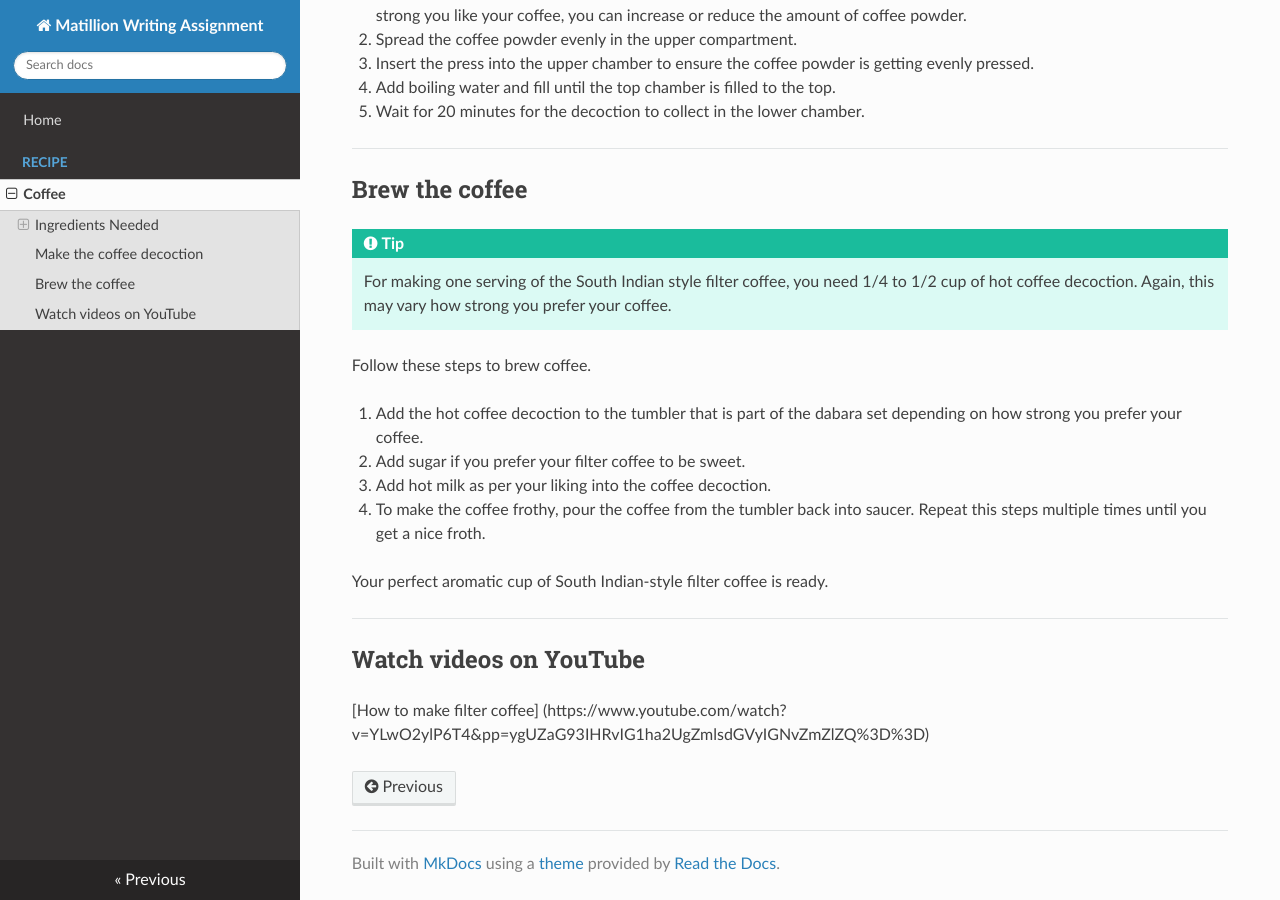
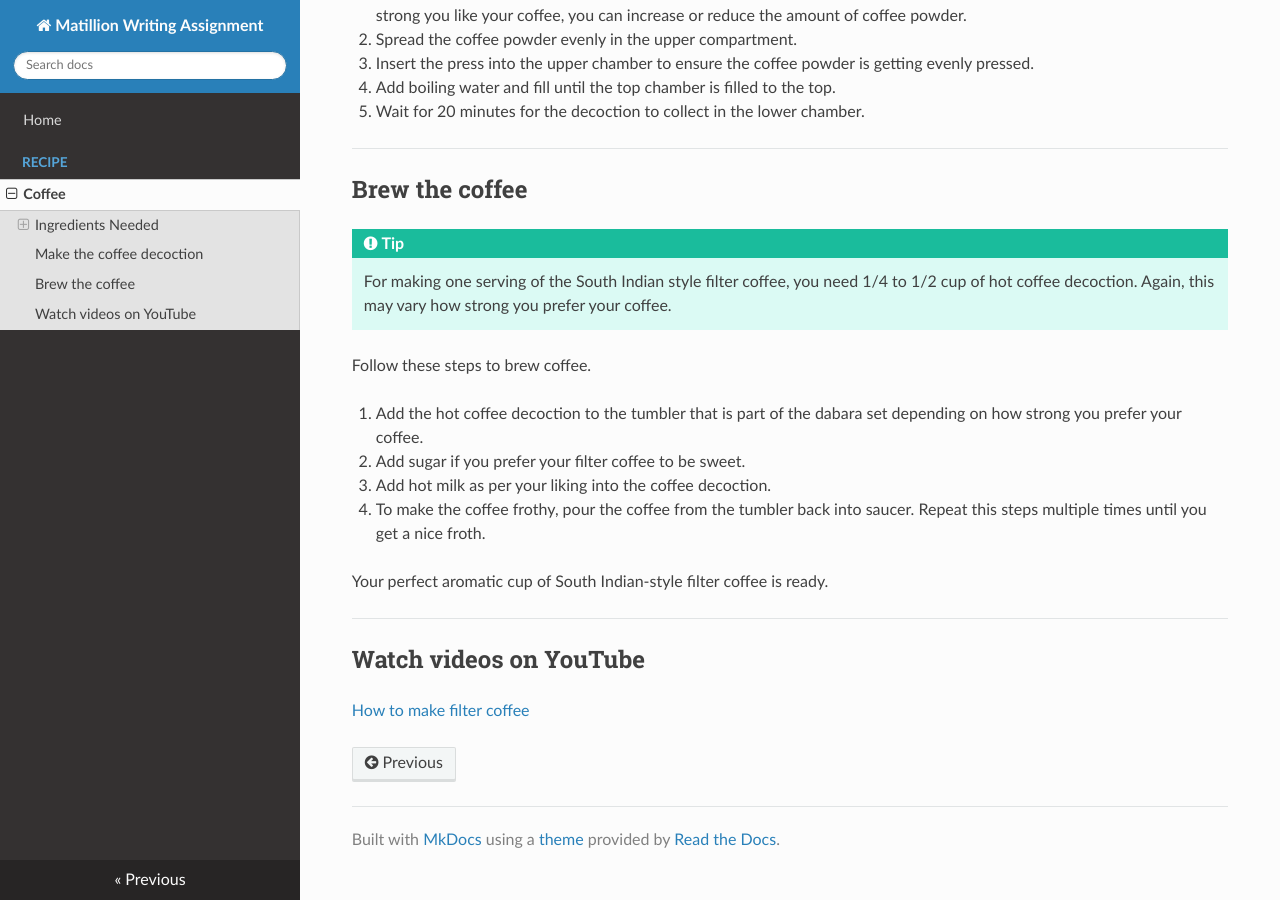
Before and after one commit to nairsharathkumar/MSW, an MkDocs documentation site: the page built from docs/coffee.md, in a window 1280 px wide and 900 px high, scrolled down 2267 px. Built offline with MkDocs 1.6.1, drawn with Linux system fonts in a browser that asks for light colours; nearby versions of some CDN libraries; part of the change alters nothing that is shown.

Commit message:
Youtube Link

```diff
--- a/docs/coffee.md
+++ b/docs/coffee.md
@@ -90,4 +90,4 @@ Your perfect aromatic cup of South Indian-style filter coffee is ready.
 
 ---
 ## Watch videos on YouTube
-[How to make filter coffee] (https://www.youtube.com/watch?v=YLwO2ylP6T4&pp=ygUZaG93IHRvIG1ha2UgZmlsdGVyIGNvZmZlZQ%3D%3D)
+[How to make filter coffee](https://www.youtube.com/watch?v=YLwO2ylP6T4)
```
